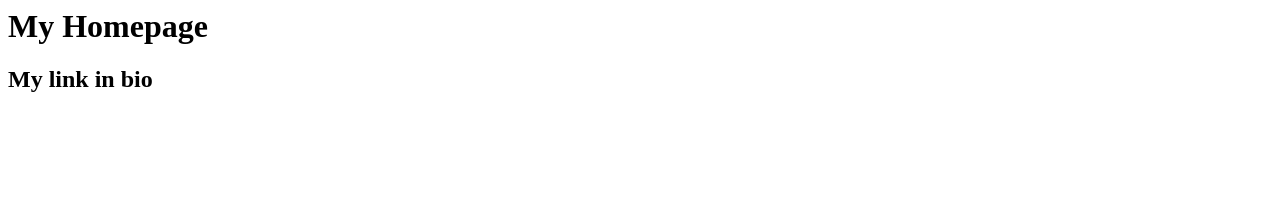
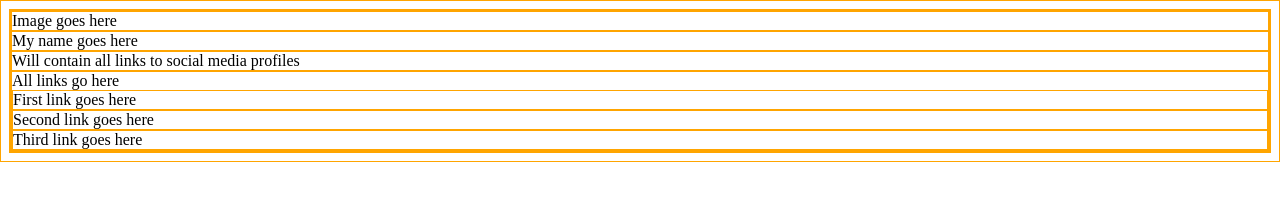
Before and after one commit to ritorocks/link-in-bio, a plain HTML site: page index.html in a window 1280 px wide. Drawn offline with Linux system fonts and the light colour scheme.

Commit message:
Added basic layout elements

```diff
--- a/index.html
+++ b/index.html
@@ -1,2 +1,43 @@
-<h1>My Homepage</h1>
-<h2>My link in bio</h2>
+<!DOCTYPE html>
+<html>
+<head>
+  <meta charset="UTF-8">
+
+  <title>Rit Das' Links</title>
+
+  <style>
+    * {
+      border: thin orange solid;
+    }
+  </style>
+</head>
+
+<body>
+  <div class="main-container">
+    <div class="image-row">
+      Image goes here
+    </div>
+    <div class="name-row">
+      My name goes here
+    </div>
+    <div class="social-icons-row">
+      Will contain all links to social media profiles
+    </div>
+    <div class="links-row">
+      All links go here
+      <div class="item">
+        First link goes here
+      </div>
+      <div class="item">
+        Second link goes here
+      </div>
+      <div class="item">
+        Third link goes here
+      </div>
+    </div> <!--links-row-->
+  </div> <!--main-container-->
+
+</body>
+
+
+</html>
```
Also changed, not shown: ABOA.jpg (added), ANJALI AUTO LOGO VERTICAL WHITE.jpeg (added), ANJALI VENDING LOGO.png (added), personal profile.jpeg (added), 1 other file.
